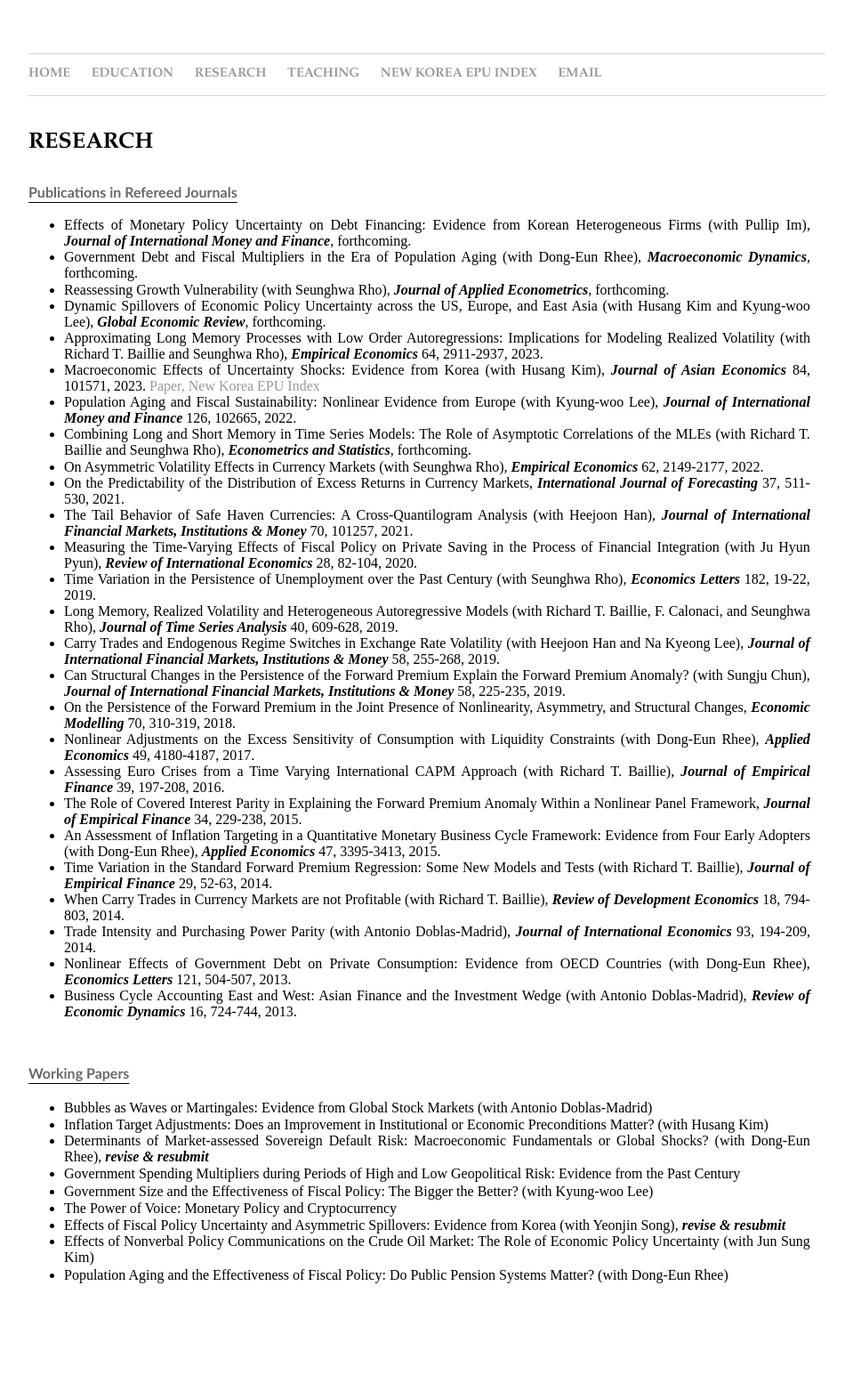
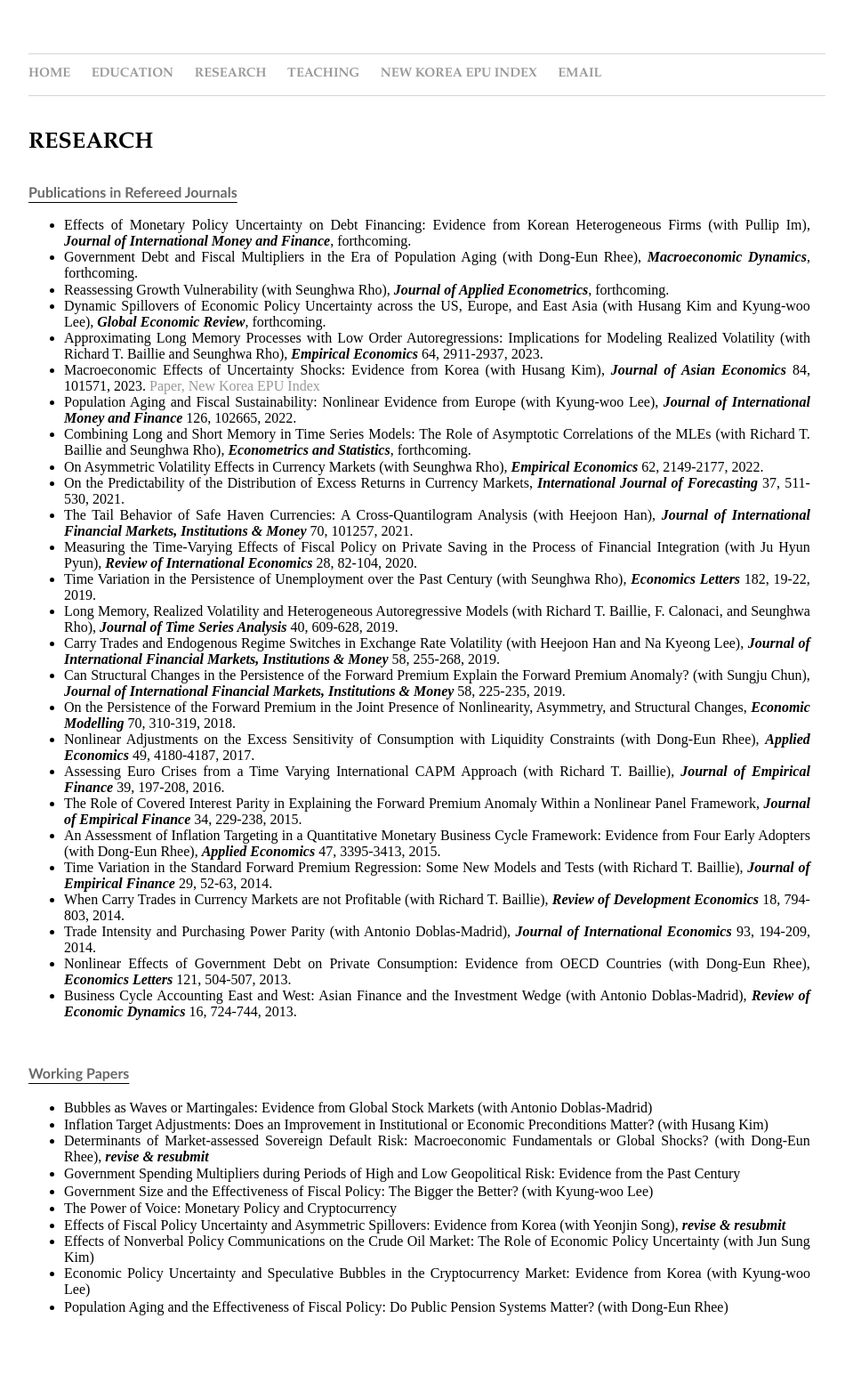
Before and after one commit to dooyeoncho/dooyeoncho.github.io, a Jekyll site: the page built from pages/research.html, in a window 1280 px wide. Shown: the whole page at 89% size, without its empty margins (160-1119 px from the left). Built offline with Jekyll 4.4.1, drawn with Linux system fonts in a browser that asks for light colours; before the commit the page ends 1536 px from its top, so only the background shows below that.

Commit message:
Update research.html

```diff
--- a/pages/research.html
+++ b/pages/research.html
@@ -64,6 +64,7 @@
 		<span><li>The Power of Voice: Monetary Policy and Cryptocurrency</li></span>
 		<span><li>Effects of Fiscal Policy Uncertainty and Asymmetric Spillovers: Evidence from Korea (with Yeonjin Song), <em property="italic"><b>revise & resubmit</b></em></li></span>
 		<span><li>Effects of Nonverbal Policy Communications on the Crude Oil Market: The Role of Economic Policy Uncertainty (with Jun Sung Kim)</li></span>
+		<span><li>Economic Policy Uncertainty and Speculative Bubbles in the Cryptocurrency Market: Evidence from Korea (with Kyung-woo Lee)</li></span>
 		<span><li>Population Aging and the Effectiveness of Fiscal Policy: Do Public Pension Systems Matter? (with Dong-Eun Rhee)</li></span>
 	</ul>
 </div>&nbsp;&nbsp;&nbsp;&nbsp;&nbsp;&nbsp;
```
